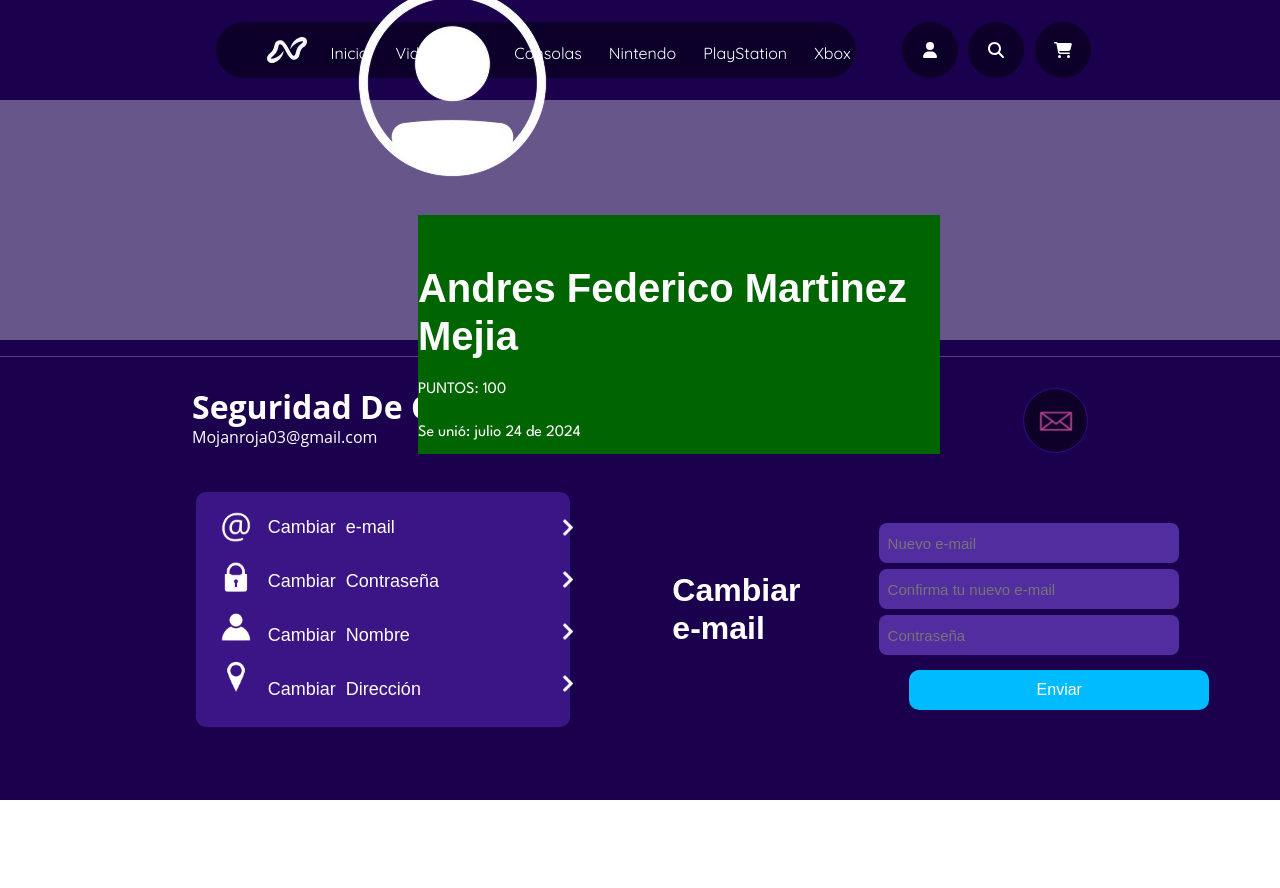
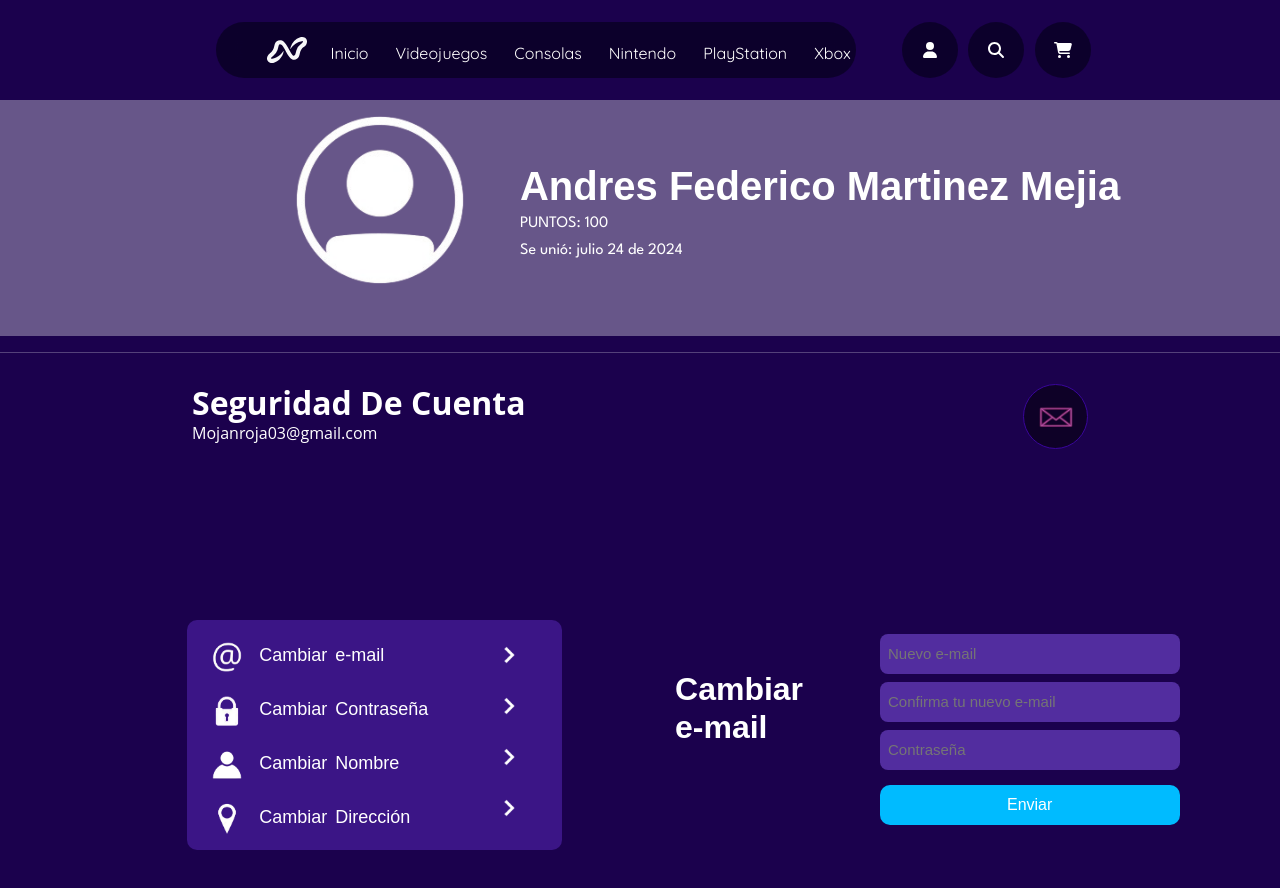
Before and after one commit to KMVehern1129/NVS_Definitivo_React, a React (Vite) app: page /Usuario/Correo in a window 1280 px wide. Shown: the top 888 px of the page. Before the commit the page ends 800 px from the top, so only its background shows below. Built offline with nearby package versions, Linux system fonts and the light colour scheme; no server answers; a web font is replaced by a local one.

Commit message:
Estilos al 100% - Front completo

```diff
--- a/src/Pages/Vista_Controlador_Usuario.tsx
+++ b/src/Pages/Vista_Controlador_Usuario.tsx
@@ -93,7 +93,7 @@ const VistaUsuarioCorreo = () => {
               </figure>
             </nav>
           </section>
-            <Outlet/>
+          <Outlet />
         </div>
       </main>
 
--- a/src/css/Css-Usuarios/styles.css
+++ b/src/css/Css-Usuarios/styles.css
@@ -121,7 +121,7 @@ main {
   display: flex;
   flex-direction: column;
   width: 100%;
-  height: 100vh;
+  height: 130vh;
 }
 
 main .header-main {
@@ -131,25 +131,41 @@ main .header-main {
   background-color: #ffffff56;
   width: 100%;
   padding: 0;
-  height: 30vh;
+  height: 40vh;
+}
+
+.Imagen_Usuario{
+  width: 200px;
+  height: 200px;
+  border-radius: 50%;
+  display: flex;
+  align-items: center;
+  justify-content: center;
+  flex-shrink: 0;
+  margin-left: -10;
+}
+
+.Imagen_Usuario img {
+  width: 100%;
+  height: 100%;
+  object-fit: cover;
+  margin-left: -60%;
+}
+
+.header-main section .Datos_Conjuntos_Img_Usuario {
+  display: flex;
+  flex-direction: column;
+  font-family: FuenteNVS2;
+  margin-top: -40%;
 }
 
 
-.header-main section .Datos_Conjuntos_Img_Usuario {
-  display: flex;
-  background-color: darkgreen;
-  flex-direction: column;
-  gap: 1em;
-  height: 100%;
-  font-family: FuenteNVS2;
-}
-
 main .header-main section {
   display: flex;
-  margin-left: 13%;
+  margin-left: 30%;
   line-height: 0.7;
   font-family: "Open Sans", sans-serif;
-  background-color: coral;
+  margin-right: -30%;
 }
 
 main .header-main section h1 {
@@ -273,6 +289,7 @@ main .Centro #Abrir_Pop_Up img {
 
 main .Container_Main {
   display: flex;
+  height: 100%;
 }
 
 section#Uno {
@@ -281,21 +298,22 @@ section#Uno {
 
 main section#Uno .Menu_Usuario {
   background-color: #3b1586;
-  width: 65%;
-  height: 235px;
+  width: 60%;
+  height: 230px;
   display: flex;
   border-radius: 10px;
-  margin-left: 33%;
+  margin-left: 30%;
+  margin-top: -10%;
 }
 
 main section#Uno .Menu_Usuario .Imagenes_Menu_Usuario {
   width: 40px;
-  margin-top: 5px;
+  margin-top: 3px;
 }
 
 main section#Uno .Menu_Usuario .Imagenes_Menu_Usuario img {
   width: 40px;
-  margin-top: 10px;
+  margin-top: 14px;
   margin-left: 20px;
 }
 
@@ -309,10 +327,11 @@ main .Menu_Usuario ul li a {
 
   color: white;
   text-decoration: none;
-  word-spacing: 5px;
+  word-spacing: 3px;
   font-size: large;
   line-height: 3;
   font-family: "League Spartan", sans-serif;
+
 }
 
 main .Menu_Usuario ul li a:hover {
@@ -332,31 +351,33 @@ main .Menu_Usuario .Flechas_Menu_Usuario {
 }
 
 main .Menu_Usuario .Flechas_Menu_Usuario img {
-  width: 25px;
-  height: 25px;
+  width: 24px;
+  height: 24px;
   margin-top: 18px;
   margin-bottom: 9px;
-
+  margin-left: -50px;
 }
 
 main section#Dos h2 {
   font-family: "Open-Sans", sans-serif;
-  margin: -5px;
-  margin-left: 9%;
+  margin: -7px;
+  margin-left: 10%;
+  margin-bottom: 20%;
 }
 
 main section#Dos form {
   display: flex;
   flex-direction: column;
   margin-left: 16%;
-  margin-top: 12px;
+  margin-top: 4px;
+  margin-bottom: 15%;
 }
 
 main section#Dos form input {
 
   width: 300px;
   height: 40px;
-  margin-top: 3px;
+  margin-top: 5px;
   margin-bottom: 3px;
   background-color: #522d9f;
   border-color: #522d9f;
@@ -381,7 +402,6 @@ main section#Dos form .Btn_Aceptar_Form {
   border-radius: 10px;
   width: 250px;
   height: 40px;
-  margin-left: 30px;
   border: 0;
   cursor: pointer;
   width: 100%;
@@ -392,43 +412,38 @@ main section#Dos form .Btn_Aceptar_Form:hover {
   background-color: #027eac;
 }
 
-@media (max-width: 1540px) {
 
-  header nav ul {
+@media (max-width: 1540px){
+
+  header nav ul{
       width: 100%;
       margin-top: 5px;
       margin-left: 0.2em;
   }
-
   main section#Uno .Menu_Usuario {
       width: 65%;
       font-size: 16px;
   }
-
   main section#Dos {
       margin-left: 5%;
   }
 }
-
-@media (max-width: 1050px) {
+@media (max-width: 1050px){
   header nav {
       margin-left: 6%;
   }
-
-  header nav .Imagen_Logotipo_NVS img {
+  header nav .Imagen_Logotipo_NVS img{
       margin-left: 17px;
       margin-top: 5px;
       padding: 0;
 
   }
-
   main section#Uno .Menu_Usuario {
       width: 85%;
       font-size: 10px;
       margin-left: 20%;
 
   }
-
   main section#Dos {
       margin-left: 5%;
   }
@@ -441,8 +456,7 @@ main section#Dos form .Btn_Aceptar_Form:hover {
       margin-left: 8%;
       height: 70px;
   }
-
-  header nav .Imagen_Logotipo_NVS img {
+  header nav .Imagen_Logotipo_NVS img{
       margin-left: 15px;
       margin-top: 13px;
 
@@ -472,110 +486,92 @@ main section#Dos form .Btn_Aceptar_Form:hover {
       margin-left: 10px;
       border-radius: 180px;
   }
-
   header .Btns-Usu_Carrito_Buscar img {
       height: 35px;
       width: 35px;
       margin-top: 7px;
       margin-left: 4px;
   }
-
-  header section {
+  header section{
       margin-left: 4%;
   }
 
-  main .Container_Main {
+  main .Container_Main{
       display: flex;
       flex-direction: column;
   }
-
   main section#Uno .Menu_Usuario {
       width: 140%;
       font-size: 10px;
       margin-left: 40%;
   }
-
   main section#Uno .Menu_Usuario .Imagenes_Menu_Usuario {
       flex-wrap: wrap;
       justify-content: center;
   }
-
-  main section#Uno ul {
+  main section#Uno ul{
       width: 70%;
   }
-
-  main .Menu_Usuario .Flechas_Menu_Usuario {
+  main .Menu_Usuario .Flechas_Menu_Usuario{
       padding: 0px 12px;
   }
-
   main section#Dos {
       margin-top: 25px;
       width: 40%;
       margin-left: 22.5%;
   }
-
   main section#Dos form input {
       width: 130%;
       margin-bottom: 15px;
   }
-
-  main section#Dos form .Btn_Aceptar_Form {
+  main section#Dos form .Btn_Aceptar_Form{
       margin-left: 15%;
   }
 
 }
-
 @media (max-width: 717px) {
-  header nav {
+  header nav{
       margin-left: 3%;
       width: 55%;
   }
 }
-
 @media (max-width: 635px) {
-  header nav {
+  header nav{
       margin-left: 2%;
 
   }
-
-  header nav ul {
+  header nav ul{
       margin-top: 3.5px;
   }
 }
 
 @media (max-width: 480px) {
-  header .Nav_Btns {
+  header .Nav_Btns{
       display: flex;
       flex-direction: column;
       width: 160%;
   }
-
   header .Menu_Principal {
       height: 100%;
       width: 160%;
 
   }
-
-  header nav ul {
+  header nav ul{
       width: 100%;
       margin-top: 15px;
       margin-left: 0.2em;
   }
-
-  header .Btns-Usu_Carrito_Buscar {
+  header .Btns-Usu_Carrito_Buscar{
       margin: 0;
   }
-
   header .Btns-Usu_Carrito_Buscar a {
       padding: 7px 10px;
       margin-top: 0.7em;
       margin-left: 7%;
   }
-
-  header section {
+  header section{
       margin: 0;
   }
-
   header section h1 {
       font-size: 30px;
       margin-top: -10px;
@@ -586,22 +582,18 @@ main section#Dos form .Btn_Aceptar_Form:hover {
   hr {
       width: 90%;
   }
-
-  main .Centro {
+  main .Centro{
       margin-left: 11%;
   }
-
-  main .Text_Center h2 {
+   main .Text_Center h2{
       line-height: 1.1;
   }
-
   main section#Uno .Menu_Usuario .Imagenes_Menu_Usuario img {
       width: 30px;
       margin-left: 10px;
       margin-bottom: 10px;
   }
-
-  main .Menu_Usuario ul {
+  main .Menu_Usuario ul{
       padding: 0;
       margin-top: 0;
       margin-left: 1px;
@@ -610,27 +602,22 @@ main section#Dos form .Btn_Aceptar_Form:hover {
   main section#Uno .Menu_Usuario .Flechas_Menu_Usuario img {
       width: 20px;
   }
-
-  main section#Dos {
+  main section#Dos{
       margin-left: 22%;
   }
-
-  main section#Dos h2 {
+  main section#Dos h2{
       margin-left: 10%;
       width: 140%;
   }
-
-  main section#Dos form {
+  main section#Dos form{
       margin: 0;
       margin-top: 15px;
   }
-
   main section#Dos form input {
       width: 140%;
       margin-bottom: 15px;
   }
-
-  main section#Dos form .Btn_Aceptar_Form {
+  main section#Dos form .Btn_Aceptar_Form{
       margin-left: 20%;
   }
 }
```
Lines whose indentation alone changed are shown as unchanged.
